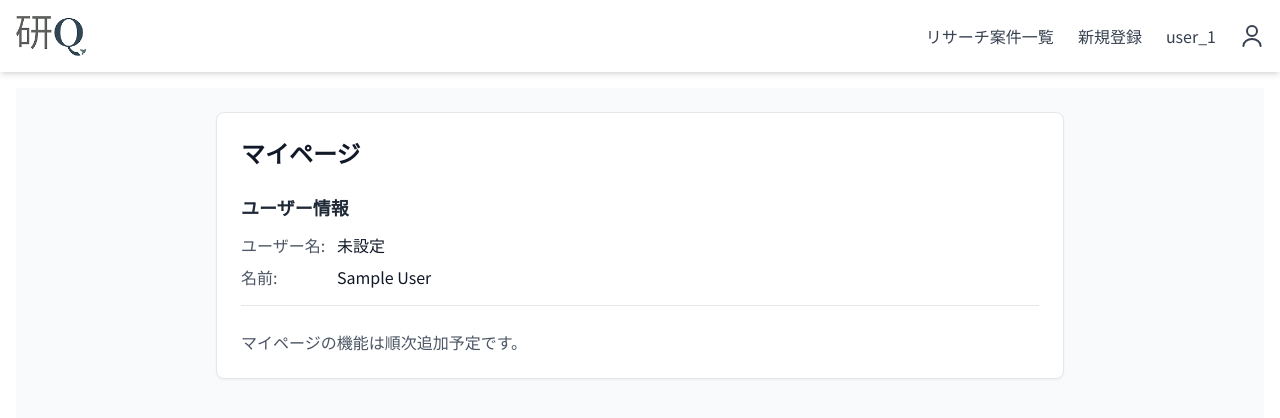
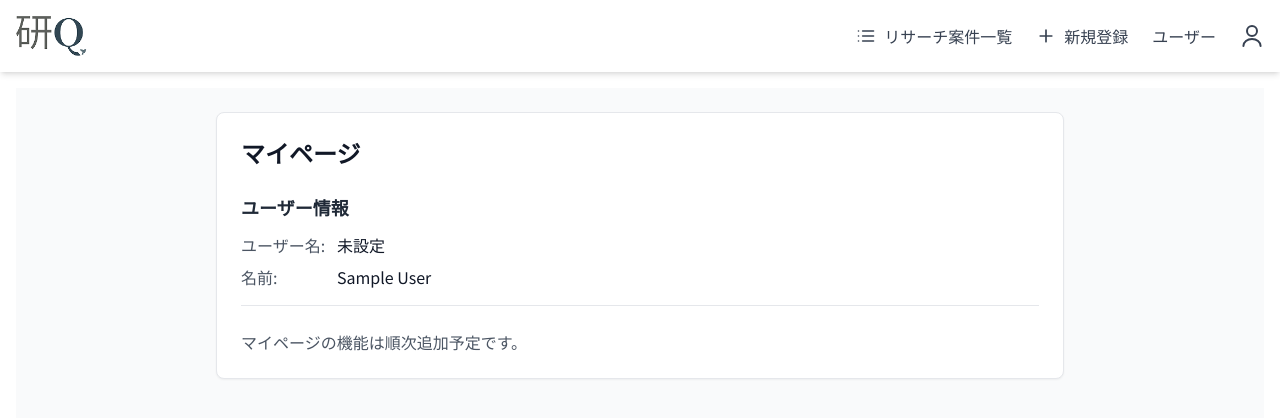
Before and after one commit to enakamizo/kenQ_POC_A_frontend, a Next.js app: page /mypage in a window 1280 px wide. Shown: the top 418 px of the page. Built offline with nearby package versions, Linux system fonts and the light colour scheme; no server answers; sample sign-in values are in the browser's storage.

Commit message:
header修正1

```diff
--- a/src/components/Header.tsx
+++ b/src/components/Header.tsx
@@ -8,7 +8,7 @@ const Header = () => {
   const [showLogoutConfirm, setShowLogoutConfirm] = useState(false);
   const { data: session } = useSession();
 
-  const userID = session?.user?.id || "ユーザー";
+  const userID = session?.user?.company_user_name || "ユーザー";
 
   const handleLogout = async () => {
     // NextAuthのログアウト処理
@@ -34,16 +34,48 @@ const Header = () => {
         {/* リサーチ案件一覧リンク */}
         <Link
           href="/mypage"
-          className="text-gray-700 hover:text-gray-900 transition"
+          className="flex items-center gap-2 text-gray-700 hover:text-gray-900 transition"
         >
+          <svg
+            width="20"
+            height="20"
+            viewBox="0 0 24 24"
+            fill="none"
+            xmlns="http://www.w3.org/2000/svg"
+            className="w-5 h-5"
+          >
+            <path
+              d="M8 6H21M8 12H21M8 18H21M3 6H3.01M3 12H3.01M3 18H3.01"
+              stroke="currentColor"
+              strokeWidth="2"
+              strokeLinecap="round"
+              strokeLinejoin="round"
+            />
+          </svg>
           リサーチ案件一覧
         </Link>
 
         {/* 新規登録リンク */}
         <Link
           href="/register"
-          className="text-gray-700 hover:text-gray-900 transition"
+          className="flex items-center gap-2 text-gray-700 hover:text-gray-900 transition"
         >
+          <svg
+            width="20"
+            height="20"
+            viewBox="0 0 24 24"
+            fill="none"
+            xmlns="http://www.w3.org/2000/svg"
+            className="w-5 h-5"
+          >
+            <path
+              d="M12 5V19M5 12H19"
+              stroke="currentColor"
+              strokeWidth="2"
+              strokeLinecap="round"
+              strokeLinejoin="round"
+            />
+          </svg>
           新規登録
         </Link>
 
```
